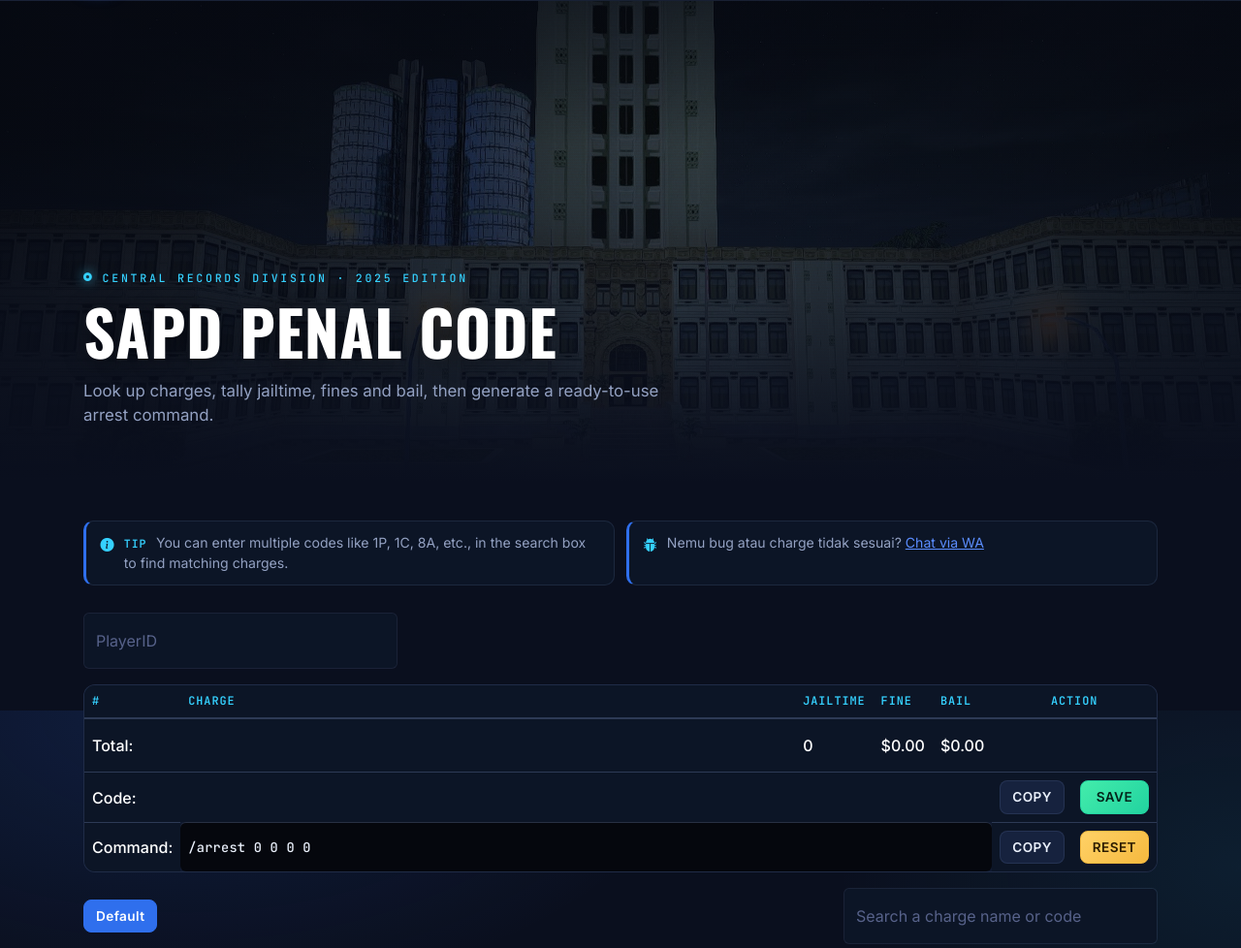
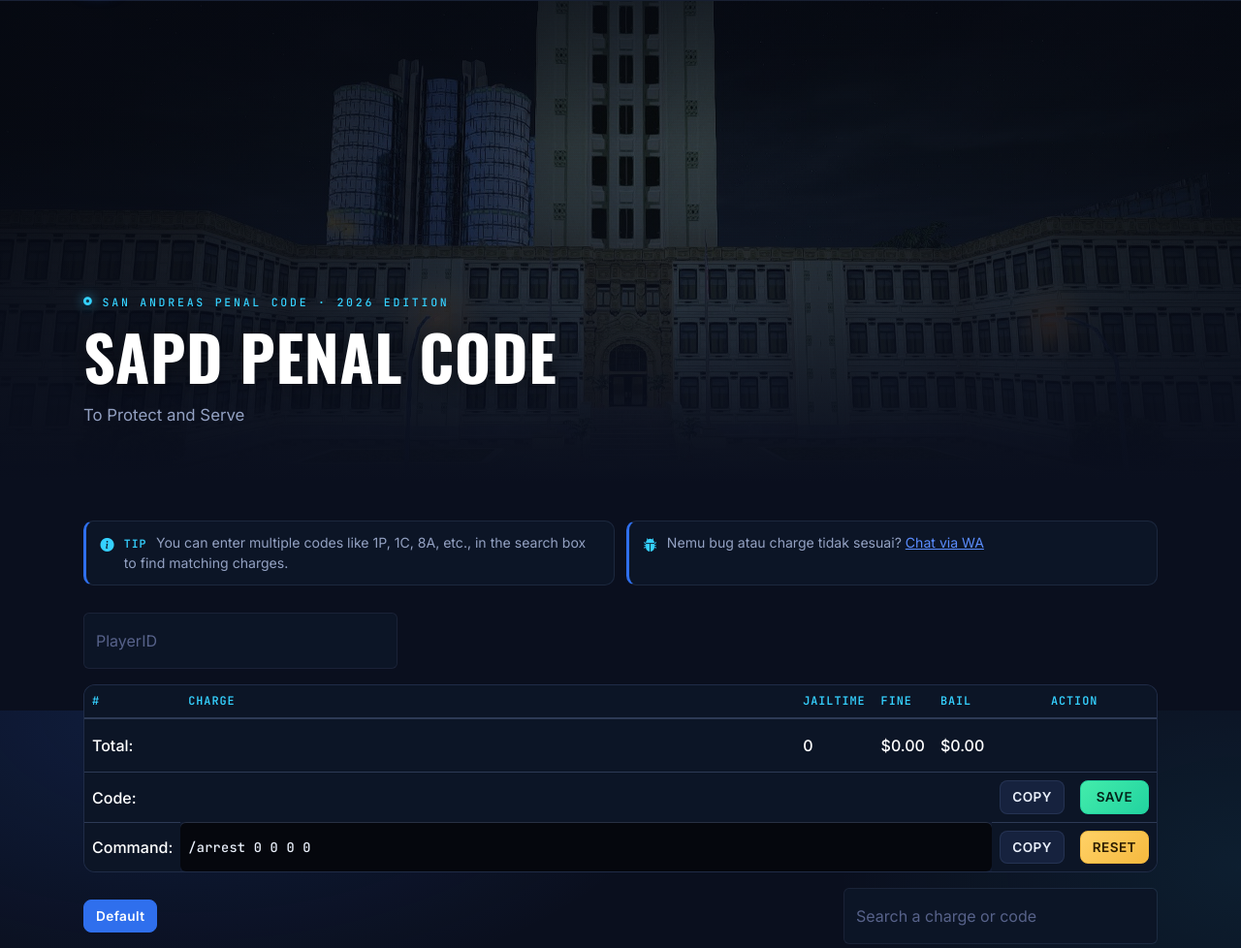
Before and after one commit to LANXY02/SAPC, a plain HTML site: page index.html in a window 1280 px wide. Shown: the part 67-1045 px from the top of the page at 97% size. Drawn offline with nearby package versions, Linux system fonts and the light colour scheme.

Commit message:
Update index.html

```diff
--- a/index.html
+++ b/index.html
@@ -11,7 +11,7 @@
 
     <link rel="shortcut icon" href="favicon.ico" type="image/x-icon">
     <link rel="stylesheet" href="style.css">
-    <title>SAPD Penal Code 2025 - Tools</title>
+    <title>San Andreas Penal Code - Tools</title>
 </head>
 <body>
     <script src="https://cdn.jsdelivr.net/npm/bootstrap@5.3.3/dist/js/bootstrap.bundle.min.js" integrity="sha384-YvpcrYf0tY3lHB60NNkmXc5s9fDVZLESaAA55NDzOxhy9GkcIdslK1eN7N6jIeHz" crossorigin="anonymous"></script>
@@ -53,9 +53,9 @@
             <div class="sapd-hero-scrim"></div>
         </div>
         <div class="container-lg sapd-hero-content">
-            <p class="sapd-eyebrow"><i class="bi bi-record-circle-fill"></i> Central Records Division &middot; 2025 Edition</p>
+            <p class="sapd-eyebrow"><i class="bi bi-record-circle-fill"></i> San Andreas Penal Code &middot; 2026 Edition</p>
             <h1 class="sapd-title">SAPD Penal Code</h1>
-            <p class="sapd-subtitle">Look up charges, tally jailtime, fines and bail, then generate a ready-to-use arrest command.</p>
+            <p class="sapd-subtitle">To Protect and Serve</p>
         </div>
     </header>
 
@@ -127,7 +127,7 @@
 
             <div class="form-floating input">
                 <input type="text" class="form-control" id="searchInput" placeholder="General Traffic Violation" name="charge-search">
-                <label for="search">Search a charge name or code</label>
+                <label for="search">Search a charge or code</label>
             </div>
         </div>
 
@@ -157,7 +157,7 @@
         </table>
 
         <footer class="d-flex flex-wrap justify-content-between align-items-center py-3 mt-5 border-top">
-            <p class="text-body-secondary">© <span id="copyright-date"></span> Developed Islah V.0.1 / Rifky V0.2</p>
+            <p class="text-body-secondary">© <span id="copyright-date"></span> LANXY / KY </p>
             <ul class="nav col-md-4 justify-content-end list-unstyled d-flex">
               <!-- <li class="ms-3"><a class="text-body-secondary" href="#"><i class="bi bi-instagram fs-3"></i></a></li> -->
               <li class="ms-3"><a class="text-body-secondary" target="_blank" rel="noopener noreferrer" href="https://github.com/wquib"><i class="bi bi-github fs-3"></i></a></li>
```
